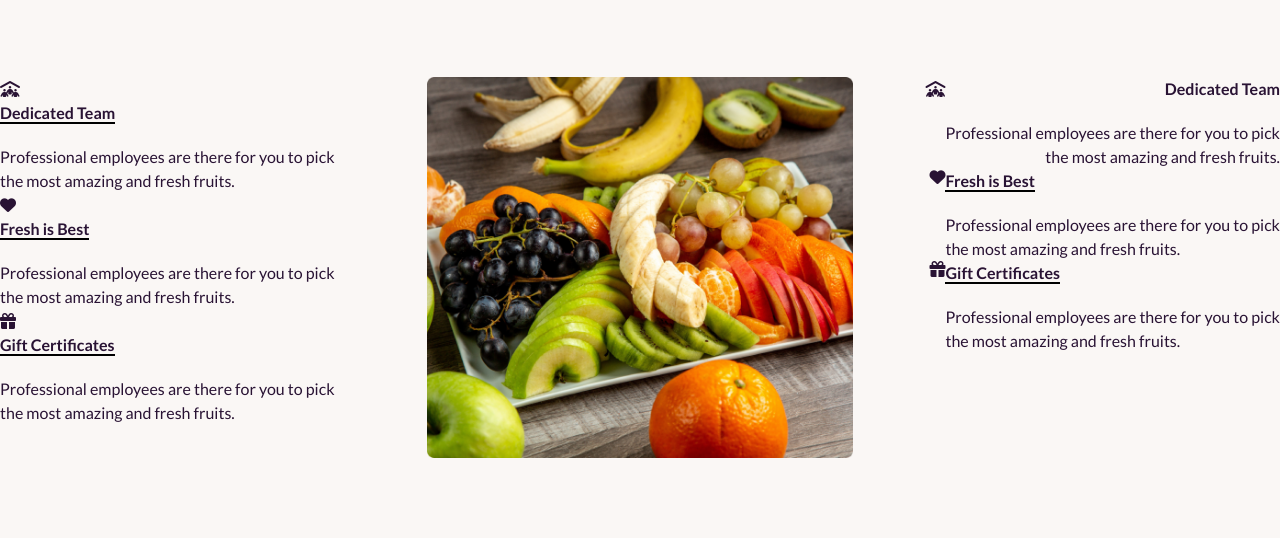
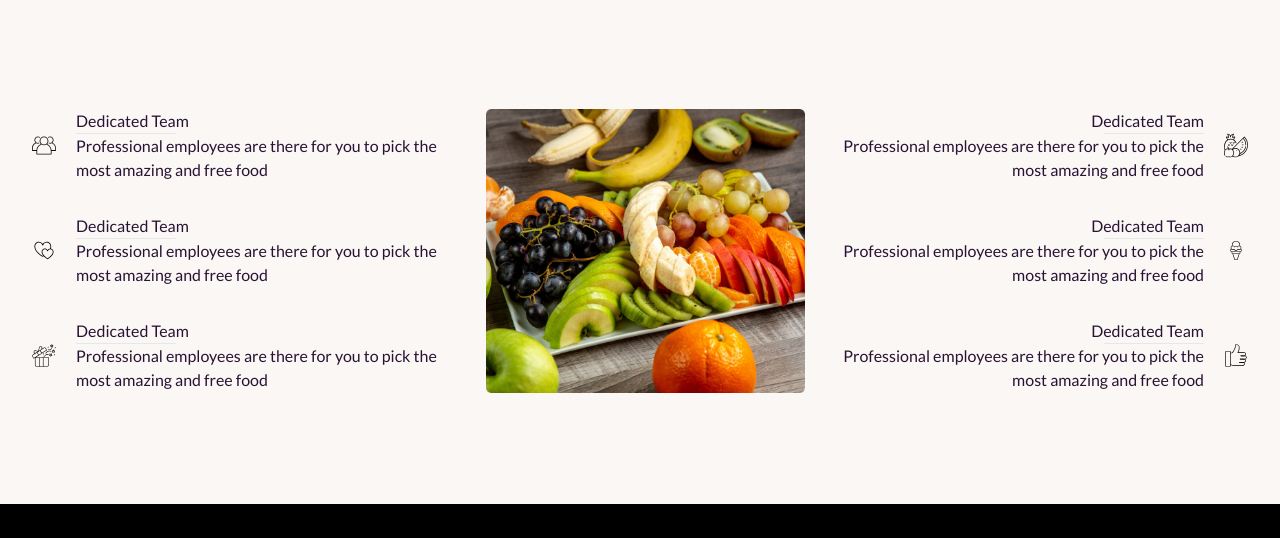
Before and after one commit to razibdas/my-third-assignment, a plain HTML site: page index.html in a window 1280 px wide. Shown: the part 2339-2877 px from the top of the page. Drawn offline with nearby package versions, Linux system fonts and the light colour scheme.

Commit message:
added response

```diff
--- a/index.html
+++ b/index.html
@@ -175,25 +175,28 @@
         <div class="">
           <div class="grid grid-flow-col gap-5 text-center auto-cols-max">
             <div class="flex flex-col">
-              <span class="countdown font-mono text-5xl">
+              <span class="countdown font-mono lg:text-5xl">
                 <span style="--value:15;"></span>
+                <img src="./images/Frame (4).svg" alt="">
               </span>
               days
             </div>
             <div class="flex flex-col">
-              <span class="countdown font-mono text-5xl">
+              <span class="countdown font-mono lg:text-5xl">
                 <span style="--value:10;"></span>
+                <img src="./images/Frame (4).svg " alt="">
               </span>
               hours
             </div>
             <div class="flex flex-col">
-              <span class="countdown font-mono text-5xl">
+              <span class="countdown font-mono lg:text-5xl">
                 <span style="--value:24;"></span>
+                <img src="./images/Frame (4).svg" alt="">
               </span>
               min
             </div>
             <div class="flex flex-col">
-              <span class="countdown font-mono text-5xl">
+              <span class="countdown font-mono lg:text-5xl">
                 <span style="--value:15;"></span>
               </span>
               sec
@@ -418,61 +421,56 @@
       <h2 class="text-center text-4xl">Why Choose Us</h2>
       <p class="text-center mt-5">Contrary to popular belief, is not simply random text. It has roots in a piece of
         classical<br> Latin literature from 45 BC, making it over 2000 years old.</p>
-      <div class="justify-end grid grid-cols-1 lg:grid-cols-3 my-20">
-        <div class=" ">
-          <div class="">
-            <i class="fa-solid fa-people-roof"></i>
+      <div class="flex flex-col lg:flex-row mt-20 ">
+        <div class="card-body ">
+          <div class="space-y-8">
+            <div class="flex gap-5">
+              <img src="./images/group 1.svg" alt="">
               <div>
-              <p><span class="border-b-2 border-black font-bold">Dedicated Team</span></p>
-              <p class="mt-5">Professional employees are there for you to pick<br> the most amazing and fresh fruits.
-              </p>
+                <h2>Dedicated Team</h2>
+                <hr class="text- w-[100px]">
+                <p>Professional employees are there for you to pick the most amazing and free food</div>
             </div>
+            <div class="flex gap-5">
+              <img src="./images/love 1.svg" alt="">
+              <div>
+                <h2>Dedicated Team</h2>
+                <hr class="text- w-[100px]">
+                <p>Professional employees are there for you to pick the most amazing and free food</div>
             </div>
+            <div class="flex gap-5">
+              <img src="./images/gift-box 1.svg" alt="">
               <div>
-            <i class="fa-solid fa-heart"></i>
-            <div>
-              <p><span class="border-b-2 border-black font-bold">Fresh is Best</span></p>
-              <p class="mt-5">Professional employees are there for you to pick<br> the most amazing and fresh fruits.
-              </p>
-            </div>
-          </div>
-          <div>
-            <i class="fa-solid fa-gift"></i>
-            <div>
-              <p><span class="border-b-2 border-black font-bold">Gift Certificates</span></p>
-              <p class="mt-5">Professional employees are there for you to pick<br> the most amazing and fresh fruits.
-              </p>
+                <h2>Dedicated Team</h2>
+                <hr class="text- w-[100px]">
+                <p>Professional employees are there for you to pick the most amazing and free food</div>
             </div>
         </div>
         </div>
-        <div class="">
-          <img src="./images/whychoose1.png" alt="">
+        <div class="card card-side bg-base-100 text-right">
+          <figure><img class="order-2" src="./images/whychoose1.png" alt="Movie"/></figure>
+          <div class="card-body">
+            <div class="space-y-8 order-last lg:order-first">
+              <div class="flex flex-row-reverse gap-5">
+                <img class="" src="./images/fruit 1 (1).svg" alt="">
+                <div>
+                  <h2>Dedicated Team</h2>
+                  <div class="flex justify-end"><hr class=" w-[100px]"></div>
+                  <p>Professional employees are there for you to pick the most amazing and free food</div>
               </div>
-        <div class="">
-          <div class="flex text-right justify-end">
+              <div class="flex gap-5 flex-row-reverse">
+                <img src="./images/ice-cream 1 (1).svg" alt="">
                 <div>
-              <i class="fa-solid fa-people-roof flex-row-reverse"></i>
+                  <h2>Dedicated Team</h2>
+                  <div class="flex justify-end"><hr class=" w-[100px]"></div>
+                  <p>Professional employees are there for you to pick the most amazing and free food</div>
               </div>
+              <div class="flex gap-5 flex-row-reverse">
+                <img src="./images/like 1.svg" alt="">
                 <div>
-              <h2><span class=" font-bold ">Dedicated Team</span></h2>
-              <p class="mt-5 ">Professional employees are there for you to pick<br> the most amazing and fresh fruits.
-              </p>
-            </div>
-          </div>
-          <div class="flex justify-end">
-            <i class="fa-solid fa-heart"></i>
-            <div>
-              <h2><span class="border-b-2 border-black font-bold">Fresh is Best</span></h2>
-              <p class="mt-5">Professional employees are there for you to pick<br> the most amazing and fresh fruits.
-              </p>
-            </div>
-          </div>
-          <div class="flex justify-end ">
-            <i class="fa-solid fa-gift"></i>
-            <div class="">
-              <h2><span class="border-b-2 border-black font-bold">Gift Certificates</span></h2>
-              <p class="mt-5">Professional employees are there for you to pick<br> the most amazing and fresh fruits.
-              </p>
+                  <h2>Dedicated Team</h2>
+                  <div class="flex justify-end"><hr class=" w-[100px]"></div>
+                  <p>Professional employees are there for you to pick the most amazing and free food</div>
               </div>
           </div>
         </div>
@@ -481,7 +479,7 @@
 
 
   </main>
-  <footer class="container md:mx-auto">
+  <footer class="container md:mx-auto my-20">
     <footer class="footer footer-center p-10 bg-black text-primary-content">
       <div>
         <div class="flex items-center">
```
Also changed, not shown: images/Frame (4).svg (added), images/fruit 1 (1).svg (added), images/gift-box 1.svg (added), images/group 1.svg (added), images/ice-cream 1 (1).svg (added), images/like 1.svg (added), images/love 1.svg (added). Lines whose indentation alone changed are shown as unchanged.
